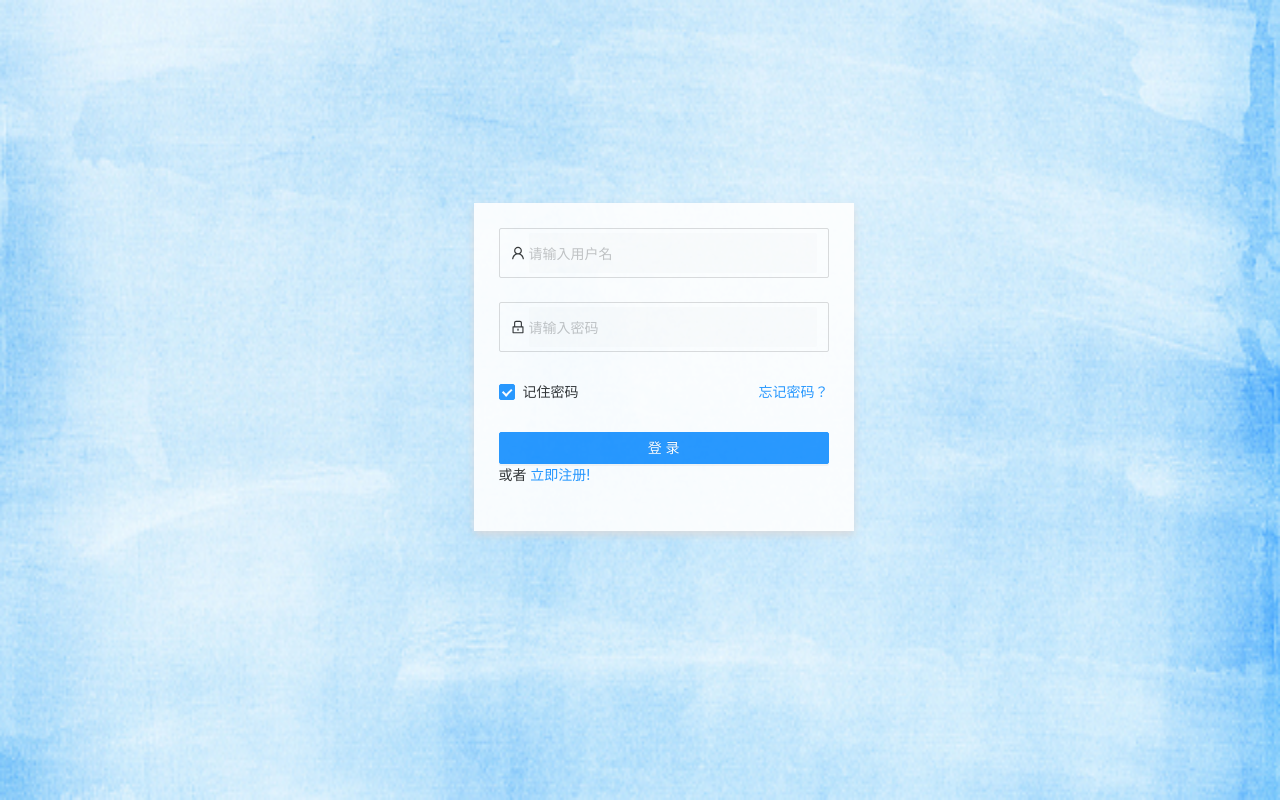
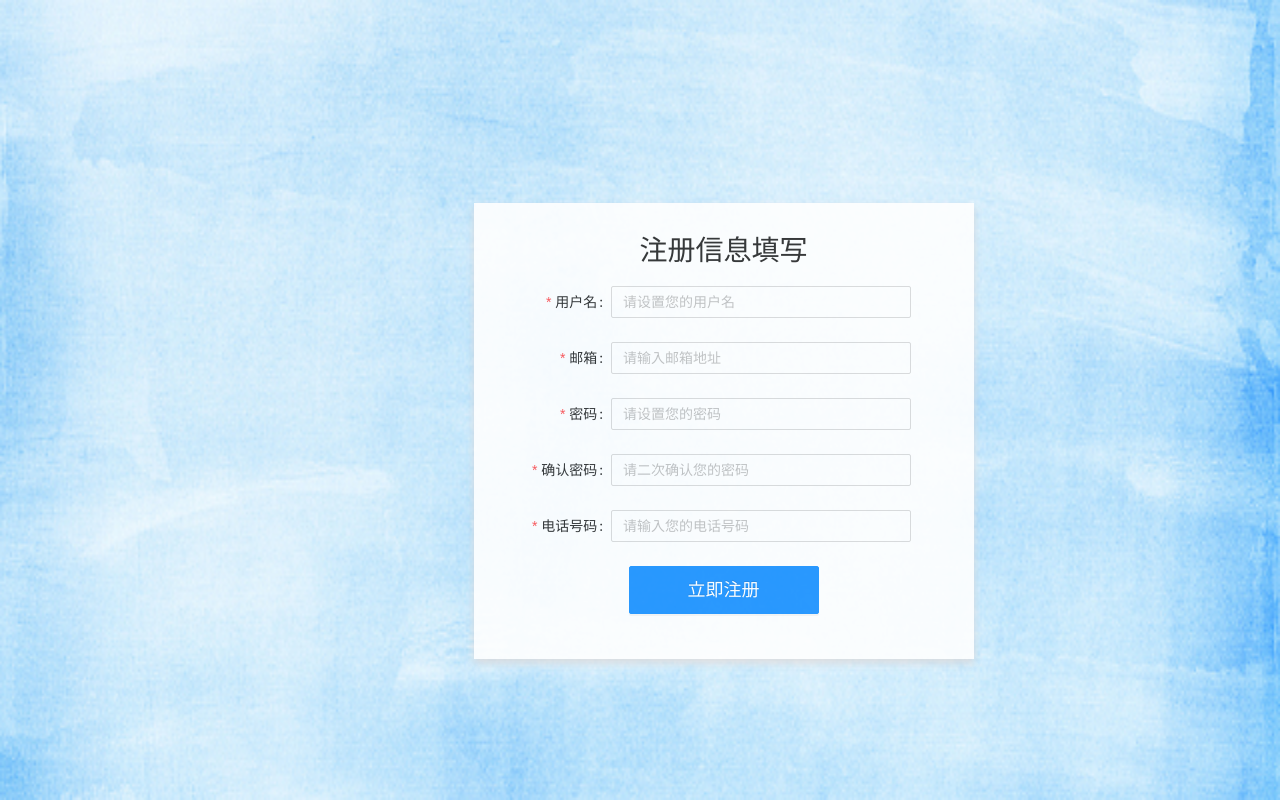
Before and after one commit to chliyang/login-app, a React (Create React App) app: page /example/register in a window 1280 px wide. Before the commit this address led to /example/login. Built offline with nearby package versions, Linux system fonts and the light colour scheme.

Commit message:
feat: add register function

```diff
--- a/src/mock/index.ts
+++ b/src/mock/index.ts
@@ -28,3 +28,28 @@ Mock.mock("/login", "post", (req: any) => {
     };
   }
 });
+
+Mock.mock("/register", "post", (req: any) => {
+  const body = JSON.parse(req.body);
+  if (body.username && body.email && body.password && body.phoneNumber) {
+    return {
+      code: 0,
+      data: {
+        username: "张三",
+        phone: 18759394606,
+        userId: Date.now().toString().slice(-6),
+        age: 20,
+        token:
+          // eslint-disable-next-line max-len
+          "eyJhbGciOiJIUzI1NiIsInR5cCI6IkpXVCJ9.eyJ1c2VybmFtZSI6ImFkbWluIiwiaWF0IjoxNjI0MDA3MTYwLCJleHAiOjE2MjQ2MTE5NjB9.s403g3cl0L0IDvrkQb25B5wOu4wDJmAr4_KHHLmT6hg"
+      },
+      msg: "success"
+    };
+  } else {
+    return {
+      code: 500,
+      data: {},
+      msg: "信息有误，请重新注册！"
+    };
+  }
+});
--- /dev/null
+++ b/src/pages/register-page/register-page.module.scss
@@ -0,0 +1,28 @@
+.register {
+  background: url(../../assets/bg-img.jpg) no-repeat center;
+  background-size: 100% 100%;
+  min-height: 100vh;
+  position: relative;
+  form {
+    margin-left: 37%;
+    position: absolute;
+    top: 50%;
+    margin-top: -197px;
+    width: 500px;
+    opacity: 0.9;
+    background-color: #ffffff;
+    box-shadow: 0 4px 8px 0 rgba(219, 217, 219, 0.99);
+    padding: 25px 25px 21px 25px;
+
+    .title{
+      text-align: center;
+    }
+
+    button {
+      width: 190px;
+      height: 48px;
+      margin-left: 130px;
+      font-size: 18px;
+    }
+  }
+}
--- /dev/null
+++ b/src/pages/register-page/register-page.tsx
@@ -0,0 +1,175 @@
+import { Button, Form, Input } from "antd";
+import React, { useState } from "react";
+import { connect } from "react-redux";
+import { useHistory } from "react-router-dom";
+import { defaultValidateMessages } from "../../constants/validate-constants";
+import http from "../../utils/http/request";
+import styles from "./register-page.module.scss";
+
+const RegisterPage = (props: any) => {
+  const [username, setUsername] = useState<string>();
+  const [email, setEmail] = useState<string>();
+  const [password, setPassword] = useState<string>();
+  const [phoneNumber, setPhoneNumber] = useState<string>();
+  const [loading, setLoading] = useState<string>();
+  const history = useHistory();
+
+  const formItemLayout = {
+    labelCol: {
+      xs: { span: 4 },
+      sm: { span: 6 }
+    },
+    wrapperCol: {
+      xs: { span: 24 },
+      sm: { span: 16 }
+    }
+  };
+
+  const handleRegister = () => {
+    const { registerFail } = props;
+    setLoading("正在注册...");
+    const data = { username, email, password, phoneNumber };
+    http("post", "/register", {}, data)
+      .then(() => {
+        setLoading("注册成功, 为您自动跳转登录页面");
+      })
+      .then(() => {
+        history.push("/login");
+        window.location.reload();
+      })
+      .catch((e) => {
+        registerFail(e);
+        setLoading("注册失败, " + e);
+      });
+  };
+
+  return (
+    <div className={styles.register}>
+      <Form
+        {...formItemLayout}
+        name="normal_register"
+        className="register-form"
+        initialValues={{ remember: true }}
+        validateMessages={defaultValidateMessages}
+        onFinish={handleRegister}
+      >
+        <h1 className={styles.title}>注册信息填写</h1>
+        <Form.Item
+          name="name"
+          label="用户名"
+          rules={[
+            {
+              required: true,
+              message: "请设置您的用户名!",
+              whitespace: true
+            }
+          ]}
+        >
+          <Input
+            placeholder="请设置您的用户名"
+            onChange={(e) => setUsername(e.target.value)}
+          />
+        </Form.Item>
+        <Form.Item
+          name="email"
+          label="邮箱"
+          rules={[
+            {
+              type: "email",
+              message: "请输入正确的邮箱地址！"
+            },
+            {
+              required: true,
+              message: "请输入邮箱地址！"
+            }
+          ]}
+        >
+          <Input
+            placeholder="请输入邮箱地址"
+            onChange={(e) => setEmail(e.target.value)}
+          />
+        </Form.Item>
+        <Form.Item
+          name="password"
+          label="密码"
+          rules={[
+            {
+              required: true,
+              message: "请设置您的密码"
+            }
+          ]}
+          hasFeedback
+        >
+          <Input
+            type="password"
+            placeholder="请设置您的密码"
+            onChange={(e) => setPassword(e.target.value)}
+          />
+        </Form.Item>
+        <Form.Item
+          name="confirm"
+          label="确认密码"
+          dependencies={["password"]}
+          hasFeedback
+          rules={[
+            {
+              required: true,
+              message: "请二次确认您的密码"
+            },
+            ({ getFieldValue }) => ({
+              validator(_, value) {
+                if (!value || getFieldValue("password") === value) {
+                  return Promise.resolve();
+                }
+                return Promise.reject(new Error("两次输入的密码不一致!"));
+              }
+            })
+          ]}
+        >
+          <Input type="password" placeholder="请二次确认您的密码" />
+        </Form.Item>
+        <Form.Item
+          name="phone"
+          label="电话号码"
+          rules={[
+            {
+              required: true,
+              message: "请输入您的电话号码"
+            },
+            {
+              max: 11,
+              message: " 请输入正确的电话号码"
+            }
+          ]}
+        >
+          <Input
+            placeholder="请输入您的电话号码"
+            onChange={(e) => setPhoneNumber(e.target.value)}
+          />
+        </Form.Item>
+        <Form.Item>
+          <Button
+            type="primary"
+            htmlType="submit"
+            className="login-form-button"
+          >
+            立即注册
+          </Button>
+        </Form.Item>
+        <div>{loading}</div>
+      </Form>
+    </div>
+  );
+};
+
+const mapStateToProps = (state: any) => {
+  return {};
+};
+
+const mapDispatchToProps = (dispatch: any) => {
+  return {
+    registerFail: (msg: any) =>
+      dispatch({ type: "REGISTER_FAIL", payload: msg })
+  };
+};
+export default connect(mapStateToProps, mapDispatchToProps)(RegisterPage);
--- a/src/routes/root.tsx
+++ b/src/routes/root.tsx
@@ -10,12 +10,14 @@ import LoginPage from "../pages/login-page/login-page";
 import { isAuthenticated } from "../utils/session";
 import PrivateRoute from "./private-route";
 import RouteContainer from "./route-container";
+import RegisterPage from "../pages/register-page/register-page";
 
 const Root = (props: any) => {
   return (
     <Suspense fallback={<div>loading...</div>}>
       <Router basename={"example"}>
         <Switch>
+          <Route path="/register" component={RegisterPage} />
           <Route
             path="/login"
             exact
--- a/src/store/index.ts
+++ b/src/store/index.ts
@@ -36,7 +36,16 @@ const login = (
   }
 };
 
-const reducer = combineReducers({ login });
+const register = (state={}, action: ActionType) => {
+  switch (action.type) {
+  case "REGISTER_FAIL":
+    return { ...action.payload };
+  default:
+    return null;
+  }
+};
+
+const reducer = combineReducers({ login, register });
 
 const store = createStore(reducer, applyMiddleware(logger));
 
```
